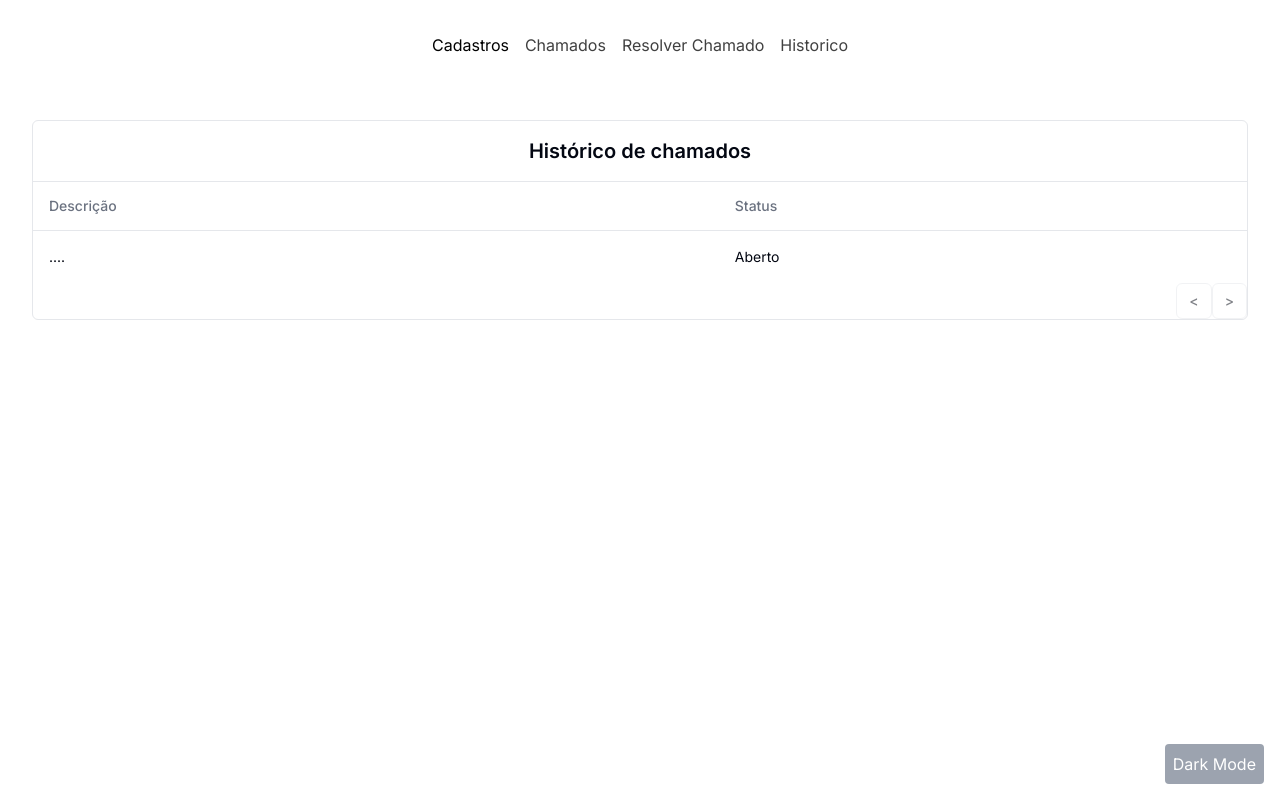
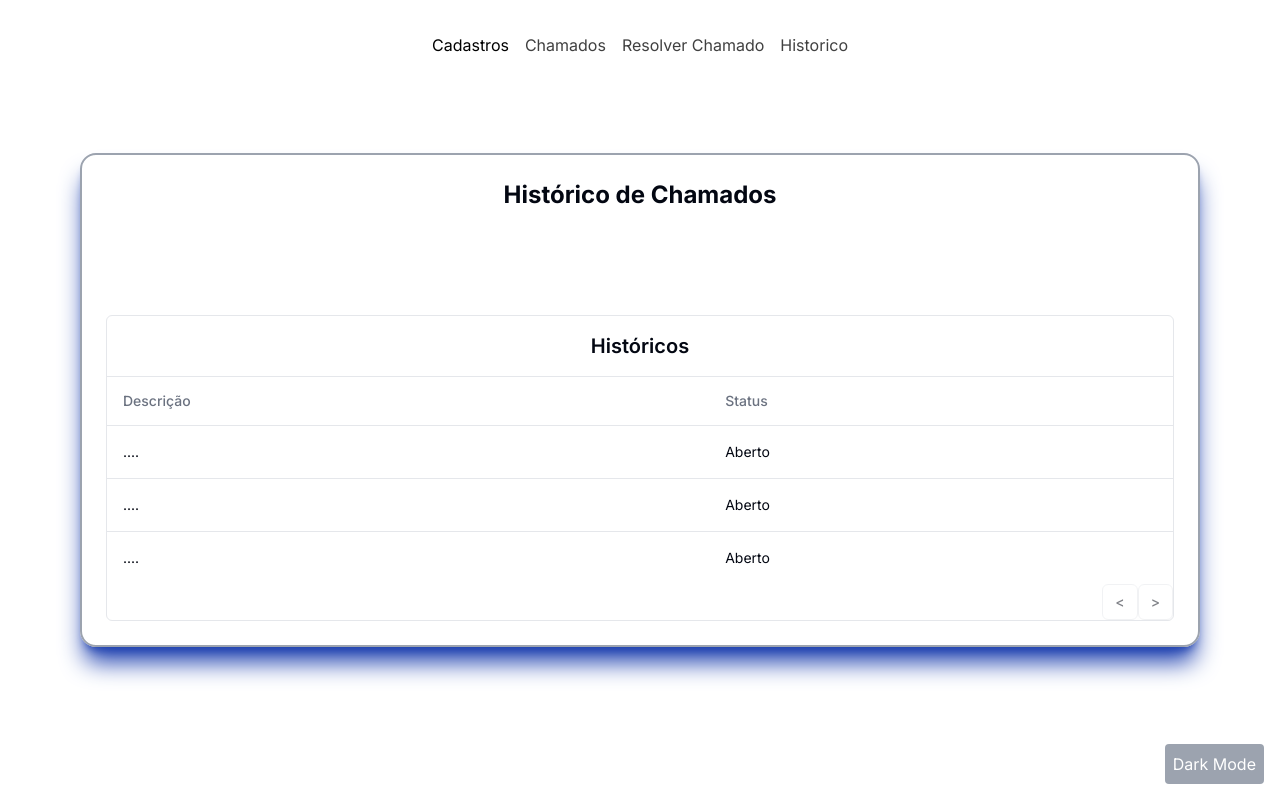
Before and after one commit to HugoGBR/Desenvolvimento-de-Sistema-de-Abertura-de-Chamados-Equipe2, a Next.js app in the folder Equipe2_chamado/: page /routes/historico in a window 1280 px wide. Built offline with nearby package versions, Linux system fonts and the light colour scheme.

Commit message:
Atualizado o layout do histórico de chamados

```diff
--- a/Equipe2_chamado/app/routes/historico/data-table.tsx
+++ b/Equipe2_chamado/app/routes/historico/data-table.tsx
@@ -37,7 +37,7 @@ export function DataTable<TData, TValue>({
   return (
     <div className="mt-20 rounded-md border">
        <div className="p-4 border-b">
-        <h2 className="text-xl font-semibold text-center ">Histórico de chamados</h2>
+        <h2 className="text-xl font-semibold text-center ">Históricos</h2>
       </div>
       <Table>
         <TableHeader>
--- a/Equipe2_chamado/app/routes/historico/page.tsx
+++ b/Equipe2_chamado/app/routes/historico/page.tsx
@@ -1,5 +1,8 @@
-import { Payment, columns } from "./columns"
-import { DataTable } from "./data-table"
+'use client'
+
+import { useEffect, useState } from "react";
+import { Payment, columns } from "./columns";
+import { DataTable } from "./data-table";
 
 async function getData(): Promise<Payment[]> {
   return [
@@ -8,15 +11,43 @@ async function getData(): Promise<Payment[]> {
       content: "....",
       status: "Aberto",
     },
-  ]
+    {
+      id: "728ed52f",
+      content: "....",
+      status: "Aberto",
+    },
+    {
+      id: "728ed52f",
+      content: "....",
+      status: "Aberto",
+    },
+  ];
 }
 
-export default async function DemoPage() {
-  const data = await getData()
+export default function Dashboard() {
+  const [data, setData] = useState<Payment[]>([]);
+
+  useEffect(() => {
+    const fetchData = async () => {
+      const result = await getData();
+      setData(result);
+    };
+
+    fetchData();
+  }, []);
 
   return (
-    <div className="container mx-auto py-10">
-      <DataTable columns={columns} data={data} />
+    <div className="h-screen w-full flex items-center justify-center">
+      <div className="w-full max-w-6xl p-4">
+        <div className="flex flex-col gap-4">
+          <div className="w-full p-6 rounded-2xl shadow-xl  shadow-blue-800 border-2 border-gray-400">
+            <div className="text-center font-bold text-2xl pb-6">Histórico de Chamados</div>
+            <div className="min-h-[300px]">
+              <DataTable columns={columns} data={data} />
+            </div>
+          </div>
+        </div>
+      </div>
     </div>
-  )
+  );
 }
```
Also changed, not shown: package.json (added, +7 -0 lines), 1 other file (tests, documents, lock files or other folders).
